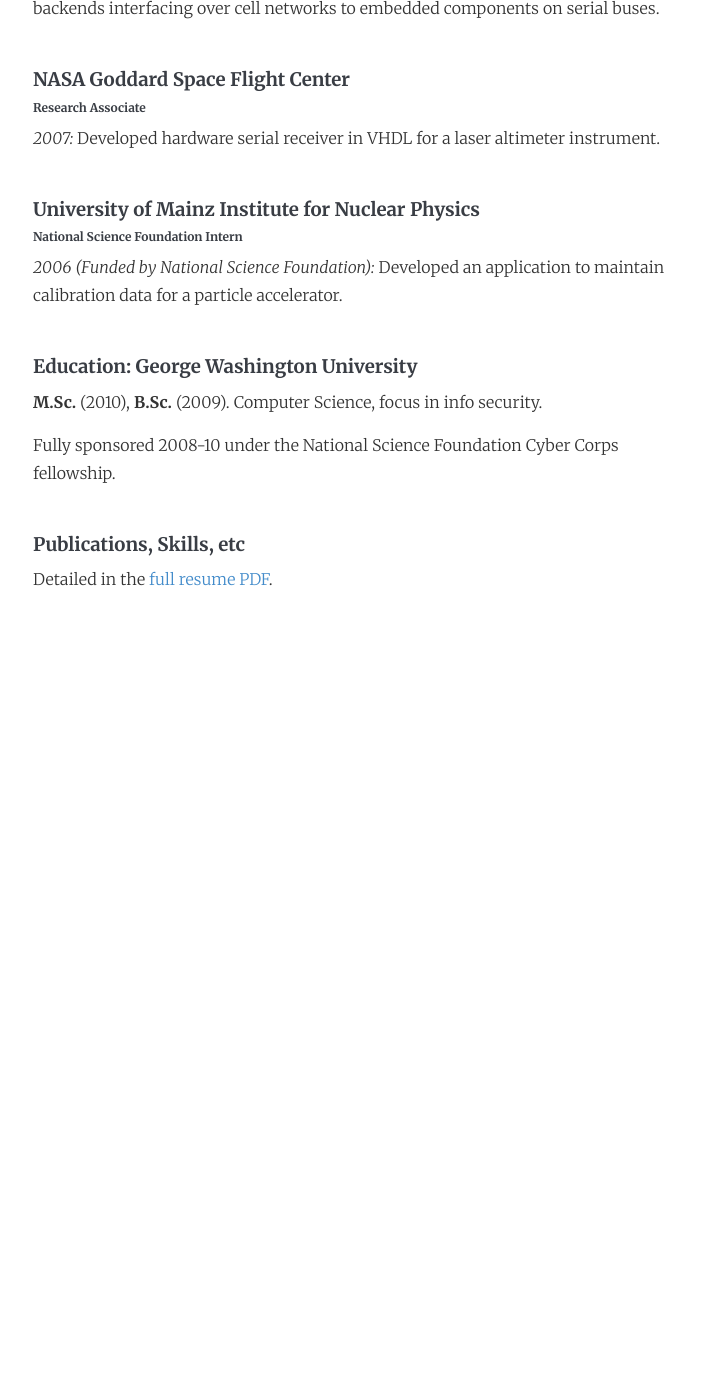
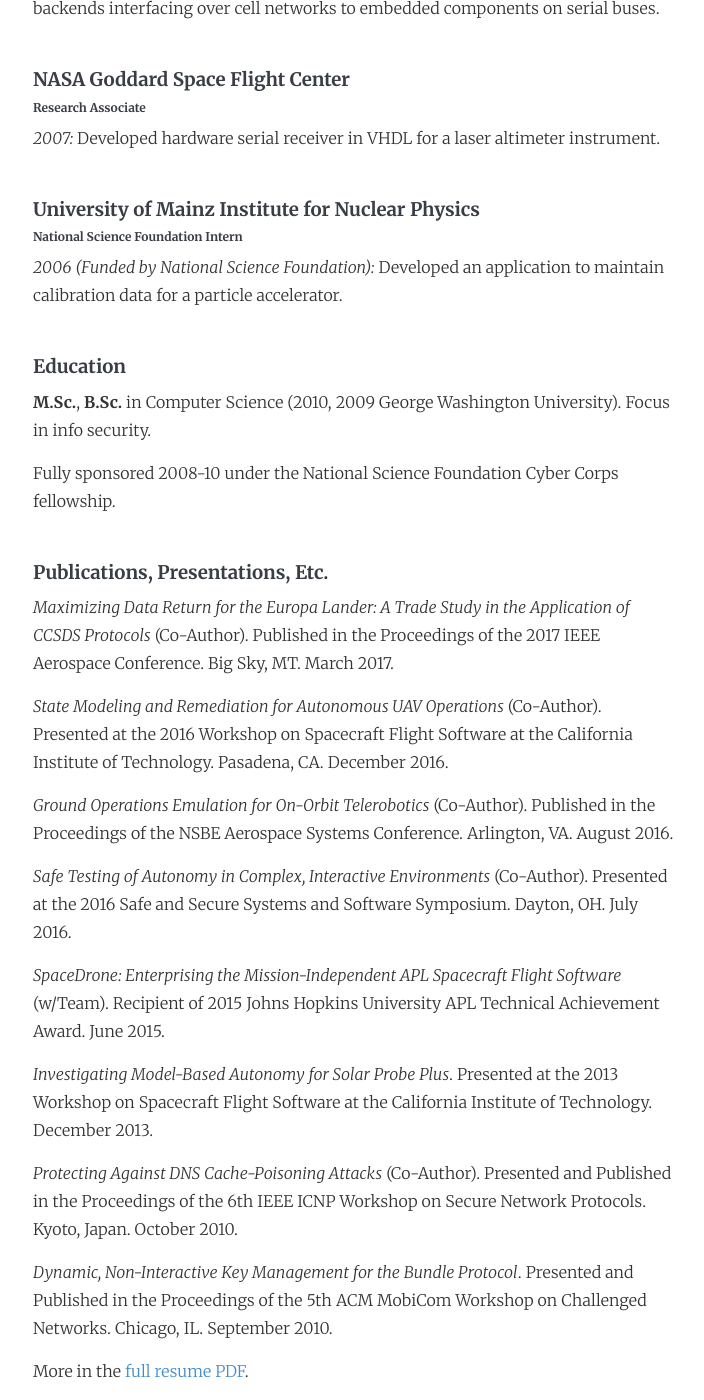
Before and after one commit to billvb/billvb.github.io, a Jekyll site: the page built from resume.md, in a window 1280 px wide and 1400 px high, scrolled down 1262 px. Shown: the whole window, without its empty margins (37-741 px from the left). Built offline with Jekyll 4.4.1, drawn with Linux system fonts in a browser that asks for light colours; nearby versions of some CDN libraries; before the commit the page ends 1870 px from its top, so only the background shows below that.

Commit message:
Updated resume with publications

```diff
--- a/resume.md
+++ b/resume.md
@@ -41,12 +41,28 @@ Another major effort included the development of a SCADA system for the monitori
 *2006 (Funded by National Science Foundation):* Developed an application to maintain calibration data for a particle accelerator.
 
 
-### Education: George Washington University
+### Education
 
-**M.Sc.** (2010), **B.Sc.** (2009). Computer Science, focus in info security.
+**M.Sc.**, **B.Sc.** in Computer Science (2010, 2009 George Washington University). Focus in info security.
 
 Fully sponsored 2008-10 under the National Science Foundation Cyber Corps fellowship.
 
-### Publications, Skills, etc
+### Publications, Presentations, Etc.
 
-Detailed in the [full resume PDF](/vanbesien_resume_201604.pdf).
+_Maximizing Data Return for the Europa Lander: A Trade Study in the Application of CCSDS Protocols_ (Co-Author). Published in the Proceedings of the 2017 IEEE Aerospace Conference. Big Sky, MT. March 2017.
+
+_State Modeling and Remediation for Autonomous UAV Operations_ (Co-Author). Presented at the 2016 Workshop on Spacecraft Flight Software at the California Institute of Technology. Pasadena, CA. December 2016.
+
+_Ground Operations Emulation for On-Orbit Telerobotics_ (Co-Author). Published in the Proceedings of the NSBE Aerospace Systems Conference. Arlington, VA. August 2016.
+
+_Safe Testing of Autonomy in Complex, Interactive Environments_ (Co-Author). Presented at the 2016 Safe and Secure Systems and Software Symposium. Dayton, OH. July 2016.
+
+_SpaceDrone: Enterprising the Mission-Independent APL Spacecraft Flight Software_ (w/Team). Recipient of 2015 Johns Hopkins University APL Technical Achievement Award. June 2015.
+
+_Investigating Model-Based Autonomy for Solar Probe Plus_. Presented at the 2013 Workshop on Spacecraft Flight Software at the California Institute of Technology. December 2013.
+
+_Protecting Against DNS Cache-Poisoning Attacks_ (Co-Author). Presented and Published in the Proceedings of the 6th IEEE ICNP Workshop on Secure Network Protocols. Kyoto, Japan. October 2010.
+
+_Dynamic, Non-Interactive Key Management for the Bundle Protocol_. Presented and Published in the Proceedings of the 5th ACM MobiCom Workshop on Challenged Networks. Chicago, IL. September 2010.
+
+More in the [full resume PDF](/vanbesien_resume_201604.pdf).
```
